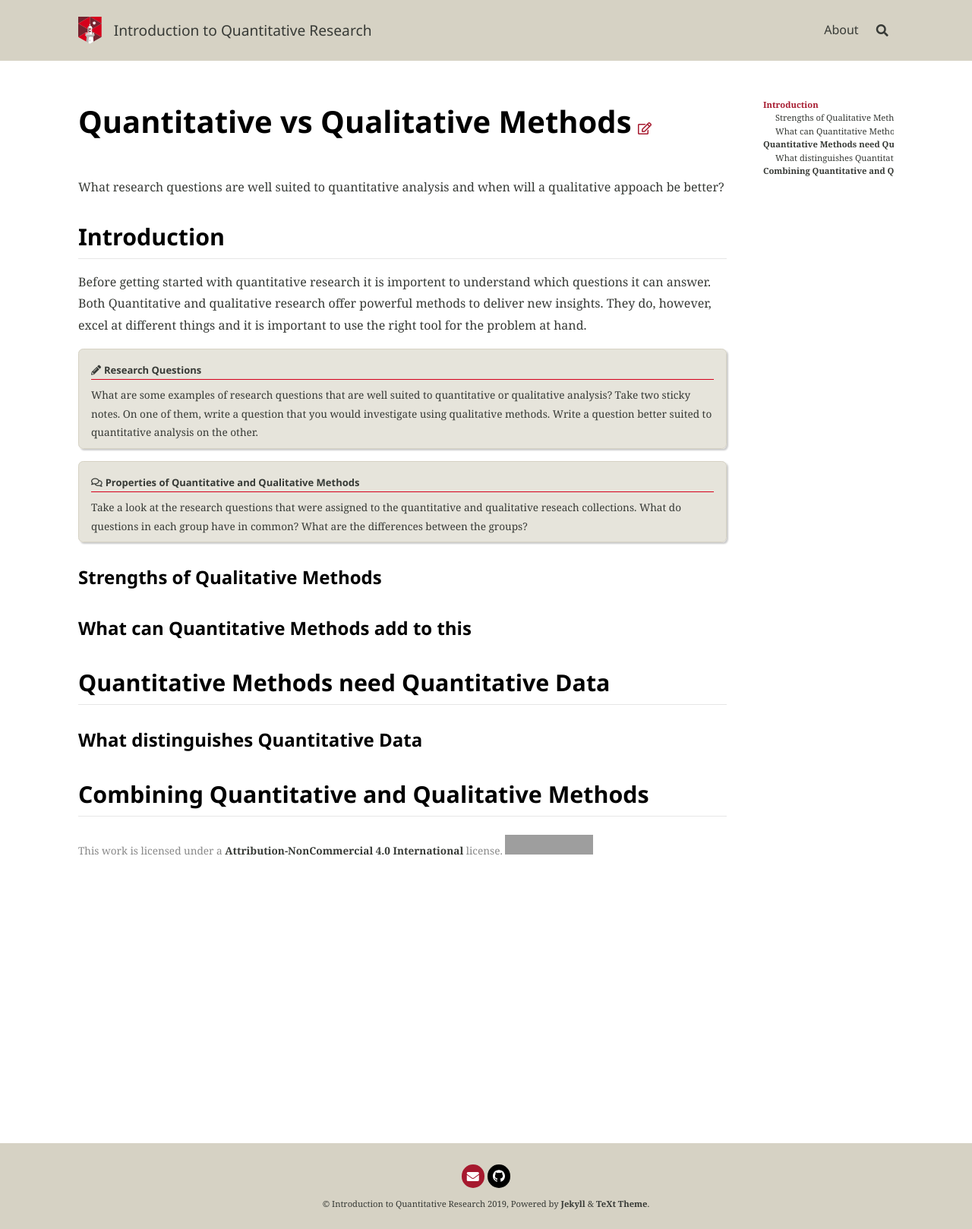
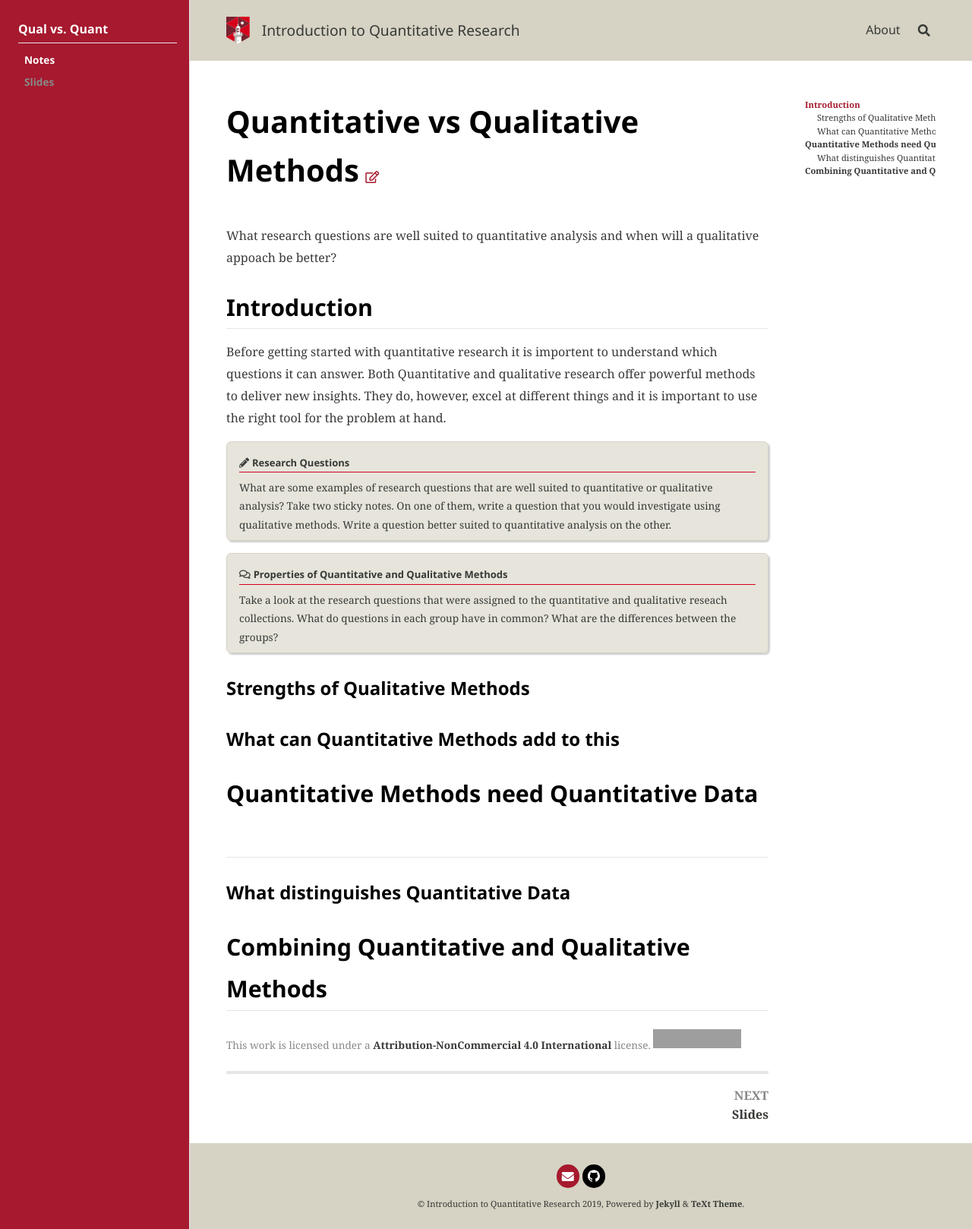
Before and after one commit to humburg/quant-getting-started, a Jekyll site: the page built from _posts/2019-07-08-quant_vs_qual.md, in a window 1280 px wide. Shown: the whole page at 76% size. Built offline with Jekyll 4.4.1, drawn with Linux system fonts in a browser that asks for light colours; nearby versions of some CDN libraries; grey boxes are pictures that could not be loaded.

Commit message:
Add sidebar

```diff
--- a/_data/navigation.yml
+++ b/_data/navigation.yml
@@ -15,3 +15,9 @@
       ko      : &KO       소개
       ko-KR   : *KO
     url: /about.html
+modules:
+  - title: Qual vs. Quant
+    children:
+      - title: Notes
+        url: /2019/07/08/quant_vs_qual.html
+      - title: Slides
--- a/_sass/custom.scss
+++ b/_sass/custom.scss
@@ -41,6 +41,24 @@
     font-family: "Segoe UI", Helvetica, Arial, sans-serif;
 }
 
+.page__sidebar {
+    background-color: $main-color-1;
+    .sidebar-toc {
+        @include title-font;
+        ul.toc--navigator {
+            .toc-h1 {
+                color: $text-color-1;
+            }
+            .toc-h2 {
+                color: $text-color-l;
+            }
+            .toc-h2.active a {
+                color: $text-color-1;
+            }
+        }
+    }
+}
+
 .page__main {
     header,h1,h2,h3,h4,h5,h6 {
         @include title-font;
```
Also changed, not shown: _posts/2019-07-08-quant_vs_qual.md (+4 -0 lines).
